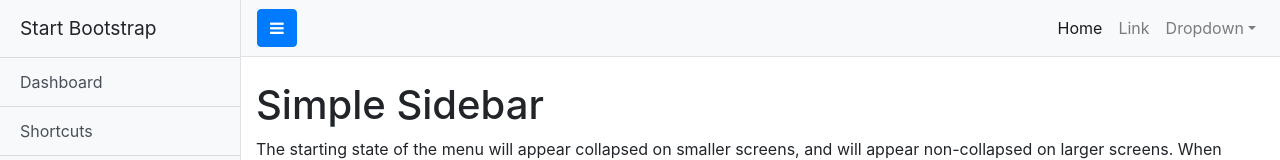
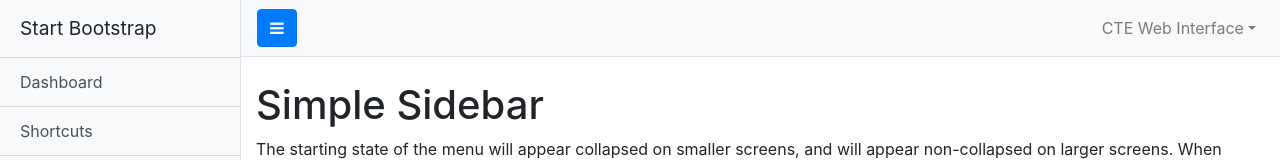
Before and after one commit to hamdyjs/cte-web-valeo, a React (Create React App) app: page / in a window 1280 px wide. Shown: the top 160 px of the page. Built offline with nearby package versions, Linux system fonts and the light colour scheme.

Commit message:
Remove useless menu items

```diff
--- a/src/App.tsx
+++ b/src/App.tsx
@@ -30,22 +30,16 @@ const App: React.FC = () => {
 
                     <div className="collapse navbar-collapse" id="navbarSupportedContent">
                         <ul className="navbar-nav ml-auto mt-2 mt-lg-0">
-                            <li className="nav-item active">
-                                <a className="nav-link" href="index.html">Home <span className="sr-only">(current)</span></a>
-                            </li>
-                            <li className="nav-item">
-                                <a className="nav-link" href="index.html">Link</a>
-                            </li>
                             <li className="nav-item dropdown">
                                 <a className="nav-link dropdown-toggle" href="index.html" id="navbarDropdown" role="button"
                                    data-toggle="dropdown" aria-haspopup="true" aria-expanded="false">
-                                    Dropdown
+                                    CTE Web Interface
                                 </a>
                                 <div className="dropdown-menu dropdown-menu-right" aria-labelledby="navbarDropdown">
-                                    <a className="dropdown-item" href="index.html">Action</a>
-                                    <a className="dropdown-item" href="index.html">Another action</a>
-                                    <div className="dropdown-divider"></div>
-                                    <a className="dropdown-item" href="index.html">Something else here</a>
+                                    <a className="dropdown-item" href="/tracer">Signal Tracer</a>
+                                    {/*<a className="dropdown-item" href="index.html">Another action</a>*/}
+                                    {/*<div className="dropdown-divider"></div>*/}
+                                    {/*<a className="dropdown-item" href="index.html">Something else here</a>*/}
                                 </div>
                             </li>
                         </ul>
```
